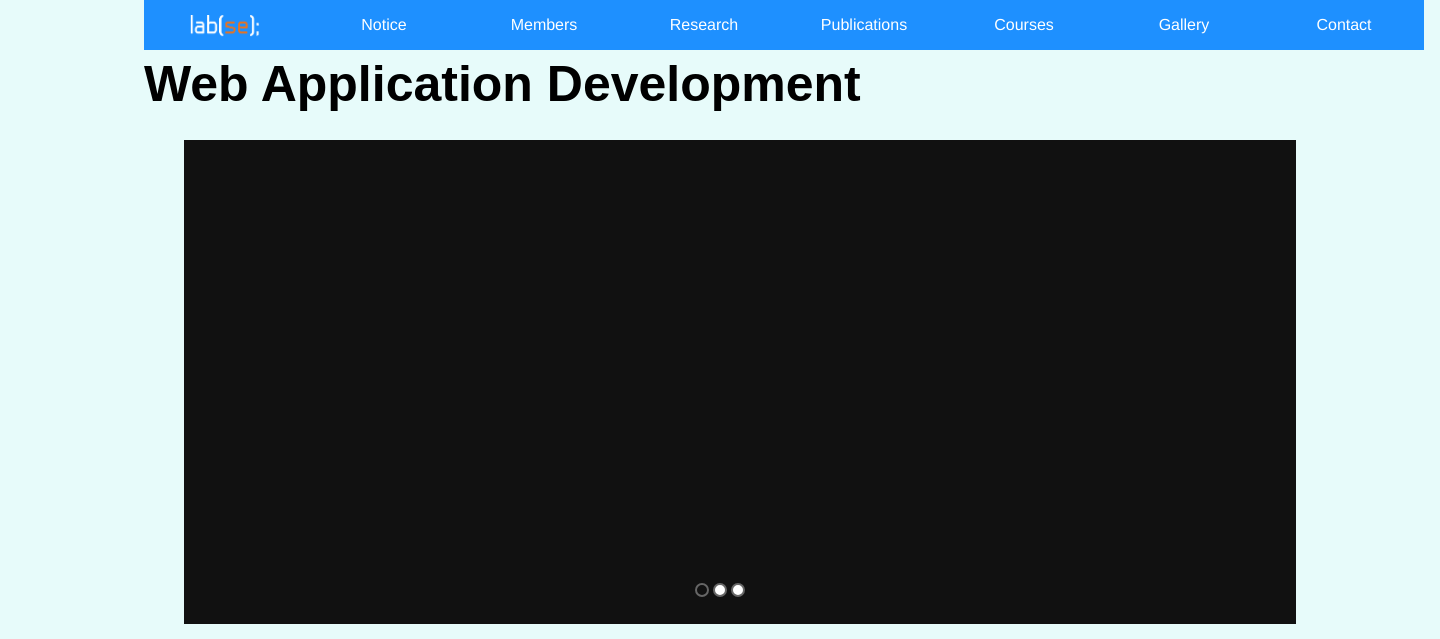
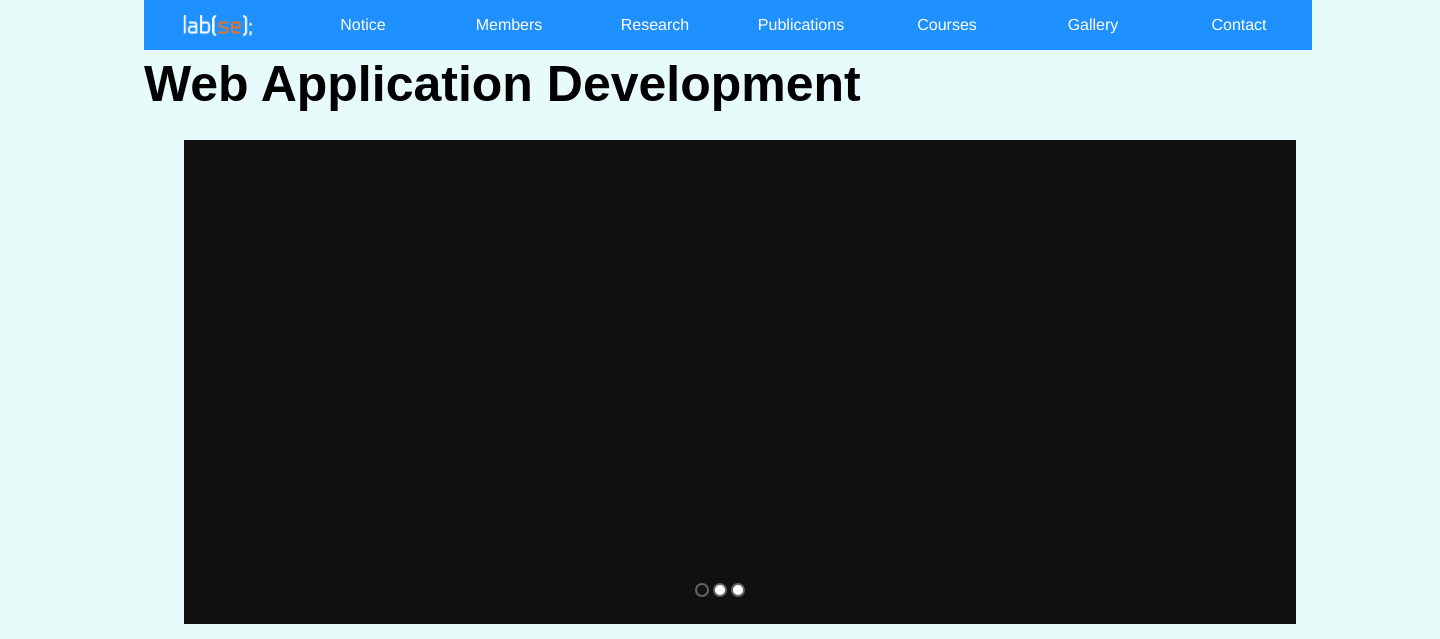
Before and after one commit to JuseobJang/webapp-project-selab, a PHP site: page /html/Home.html in a window 1440 px wide. Shown: the top 639 px of the page. Run offline with PHP 8.4, Linux system fonts and the light colour scheme.

Commit message:
menu width

```diff
--- a/css/menu.css
+++ b/css/menu.css
@@ -12,7 +12,7 @@
   padding-left: 0px;
   margin: 0 0 0 0;
   position: absolute;
-  width: 1300px;
+  width: 1280px;
   top: 0%;
 
 }
@@ -21,7 +21,7 @@
   margin: 0 0 0 0;
   border : 0;
   float: left;
-  width: 160px;
+  width: 146px;
   text-align: center;
   /* border: 3px solid green; */
 
```
